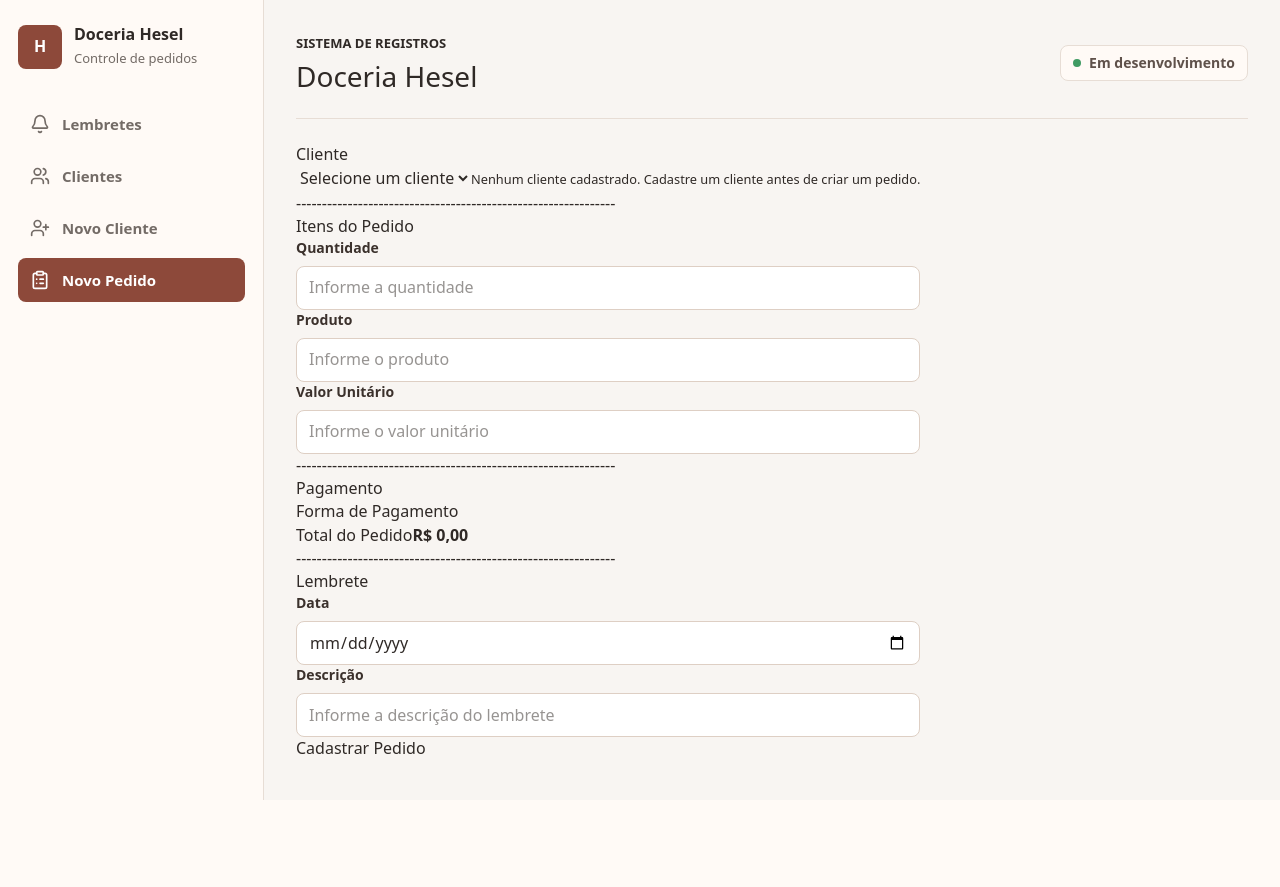
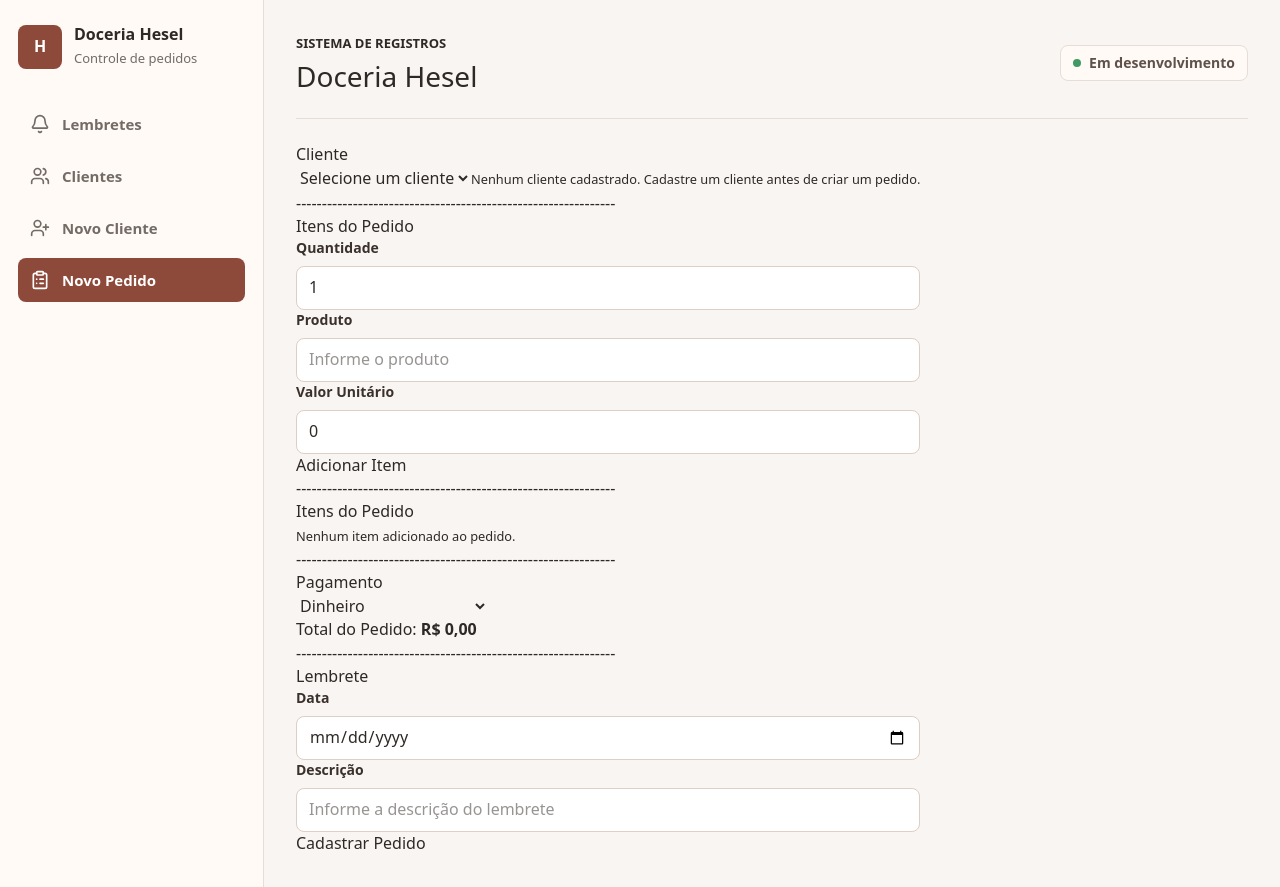
Before and after one commit to EdSantiag0/doceria-hesel, a React (Vite) app in the folder confectionery-crm/: page /novo-pedido in a window 1280 px wide. Before the commit the page ends 800 px from the top, so only its background shows below. Built offline with nearby package versions, Linux system fonts and the light colour scheme.

Commit message:
feat: soma do valor dos itens e sua visualização e total do pedido implementados

```diff
--- a/confectionery-crm/src/pages/NewOrder/index.tsx
+++ b/confectionery-crm/src/pages/NewOrder/index.tsx
@@ -2,17 +2,33 @@ import { z } from "zod";
 import { FormInput } from "../../components/FormInput";
 import { useState } from "react";
 import { getClients } from "../../services/clientStorage";
+import type { CreateOrderItemInput } from "../../types/OrderItem";
+import type { CreateOrderInput } from "../../types/Order";
 
 const orderSchema = z.object({
   clientId: z.string().min(1, "Selecione um cliente."),
 
-  quantity: z.number().min(1, "Informe a quantidade."),
+  items: z
+    .array(
+      z.object({
+        id: z.string(),
 
-  product: z.string().trim().min(1, "Informe o produto.").max(255),
+        quantity: z.number().min(1, "A quantidade deve ser maior que zero."),
 
-  unitValue: z.number().min(0.01, "Informe um valor válido."),
+        product: z
+          .string()
+          .trim()
+          .min(1, "Informe o produto.")
+          .max(255, "Máximo de 255 caracteres."),
 
-  total: z.number(),
+        unitValue: z
+          .number()
+          .min(0.01, "O valor unitário deve ser maior que zero."),
+
+        total: z.number(),
+      }),
+    )
+    .min(1, "Adicione pelo menos um item ao pedido."),
 
   paymentMethod: z.enum([
     "cash",
@@ -35,36 +51,39 @@ const orderSchema = z.object({
   orderTotal: z.number(),
 });
 
-const initialFormData = {
+const initialFormData: CreateOrderInput = {
   clientId: "",
 
-  quantity: 1,
+  items: [],
 
-  product: "",
+  paymentMethod: "cash",
 
-  unitValue: 0,
-
-  total: 0,
-
-  paymentMethod: "cash" as const,
-
-  reminder: {
-    date: "",
-    description: "",
-  },
+  reminder: undefined,
 
   orderTotal: 0,
 };
 
 export function NewOrder() {
   const [formData, setFormData] = useState(initialFormData);
-  const result = orderSchema.safeParse(formData);
   const clients = getClients();
+
+  const [currentItem, setCurrentItem] = useState<CreateOrderItemInput>({
+    quantity: 1,
+    product: "",
+    unitValue: 0,
+  });
+
+  const calculateOrderTotal = () => {
+    return formData.items.reduce((acc, item) => acc + item.total, 0);
+  };
 
   function handleSubmit(event: React.FormEvent<HTMLFormElement>) {
     event.preventDefault();
 
-    const result = orderSchema.safeParse(formData);
+    const total = calculateOrderTotal();
+    const finalData = { ...formData, orderTotal: total };
+
+    const result = orderSchema.safeParse(finalData);
 
     if (!result.success) {
       const fildsErrors = result.error.flatten().fieldErrors;
@@ -115,32 +134,114 @@ export function NewOrder() {
           name="quantity"
           label="Quantidade"
           type="number"
+          value={currentItem.quantity}
+          onChange={(e) =>
+            setCurrentItem({
+              ...currentItem,
+              quantity: Number(e.target.value),
+            })
+          }
           placeholder="Informe a quantidade"
         />
         <FormInput
           name="product"
           label="Produto"
           type="text"
+          value={currentItem.product}
+          onChange={(e) =>
+            setCurrentItem({
+              ...currentItem,
+              product: e.target.value,
+            })
+          }
           placeholder="Informe o produto"
         />
         <FormInput
           name="unitValue"
           label="Valor Unitário"
           type="number"
+          value={currentItem.unitValue}
+          onChange={(e) =>
+            setCurrentItem({
+              ...currentItem,
+              unitValue: Number(e.target.value),
+            })
+          }
           placeholder="Informe o valor unitário"
           step="0.01"
         />
+        <button
+          type="button"
+          onClick={() => {
+            setFormData({
+              ...formData,
+              items: [
+                ...formData.items,
+                {
+                  id: crypto.randomUUID(),
+                  ...currentItem,
+                  total: currentItem.quantity * currentItem.unitValue,
+                },
+              ],
+            });
+            setCurrentItem({
+              quantity: 1,
+              product: "",
+              unitValue: 0,
+            });
+          }}
+        >
+          Adicionar Item
+        </button>
       </div>
+      --------------------------------------------------------------
+      <fieldset>
+        <legend>Itens do Pedido</legend>
+
+        {formData.items.length === 0 && (
+          <small>Nenhum item adicionado ao pedido.</small>
+        )}
+        <ul>
+          {formData.items.map((item) => (
+            <li key={item.id}>
+              {item.quantity} {item.product} ={" "}
+              <strong>R$ {item.total.toFixed(2)}</strong>
+            </li>
+          ))}
+        </ul>
+      </fieldset>
       --------------------------------------------------------------
       <div>
         <fieldset>
           <legend>Pagamento</legend>
-          <label htmlFor="paymentMethod">Forma de Pagamento</label>
+          <select
+            id="paymentMethod"
+            value={formData.paymentMethod}
+            onChange={(e) =>
+              setFormData({
+                ...formData,
+                paymentMethod: e.target
+                  .value as CreateOrderInput["paymentMethod"],
+              })
+            }
+          >
+            <option value="cash">Dinheiro</option>
+            <option value="credit_card">Cartão de Crédito</option>
+            <option value="debit_card">Cartão de Débito</option>
+            <option value="pix">PIX</option>
+            <option value="bank_transfer">Transferência Bancária</option>
+            <option value="other">Outro</option>
+          </select>
         </fieldset>
       </div>
       <div>
-        <span>Total do Pedido</span>
-        <strong>R$ 0,00</strong>
+        <span>Total do Pedido: </span>
+        <strong>
+          {new Intl.NumberFormat("pt-BR", {
+            style: "currency",
+            currency: "BRL",
+          }).format(calculateOrderTotal())}
+        </strong>
       </div>
       --------------------------------------------------------------
       <div>
--- a/confectionery-crm/src/types/OrderItem.ts
+++ b/confectionery-crm/src/types/OrderItem.ts
@@ -6,6 +6,4 @@ export interface OrderItem {
   total: number;
 }
 
-export type CreateOrderItemInput = Omit<OrderItem, "id" | "total"> & {
-  orderId: string;
-};
+export type CreateOrderItemInput = Omit<OrderItem, "id" | "total">;
```
